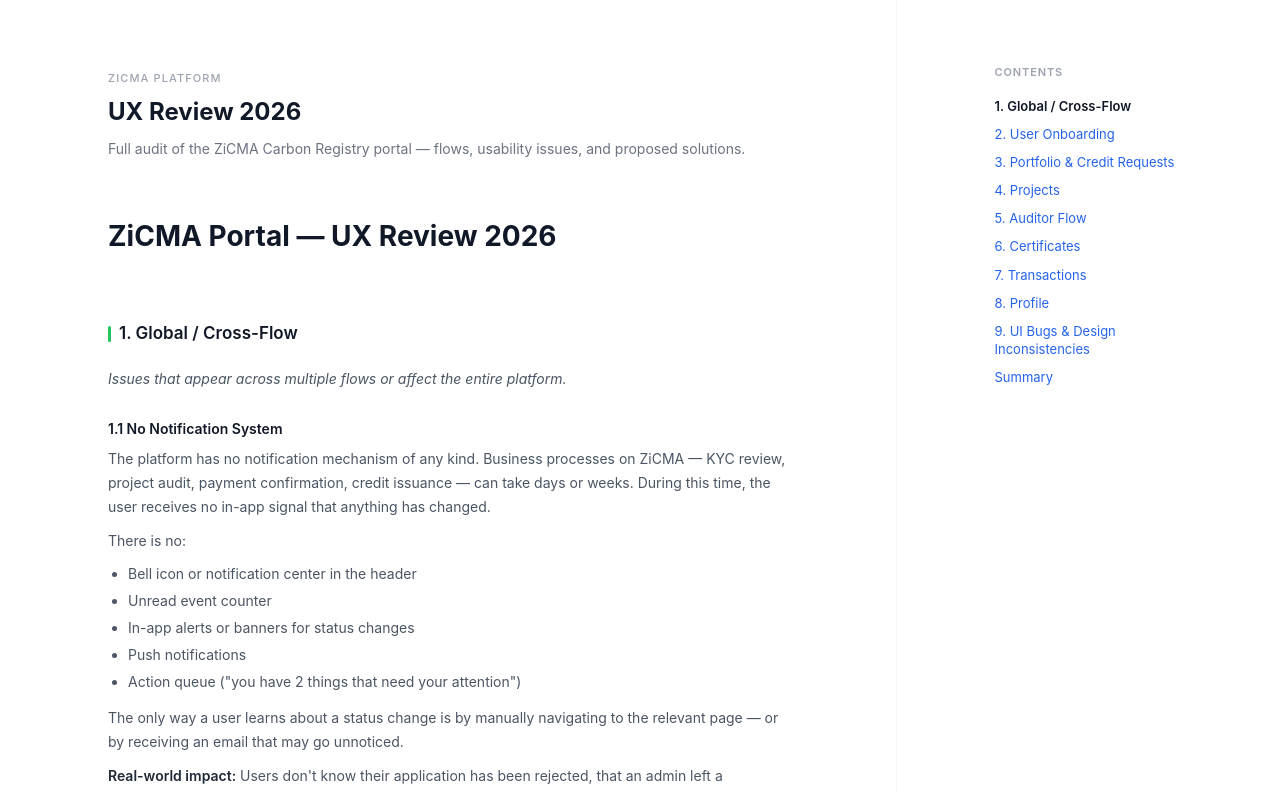
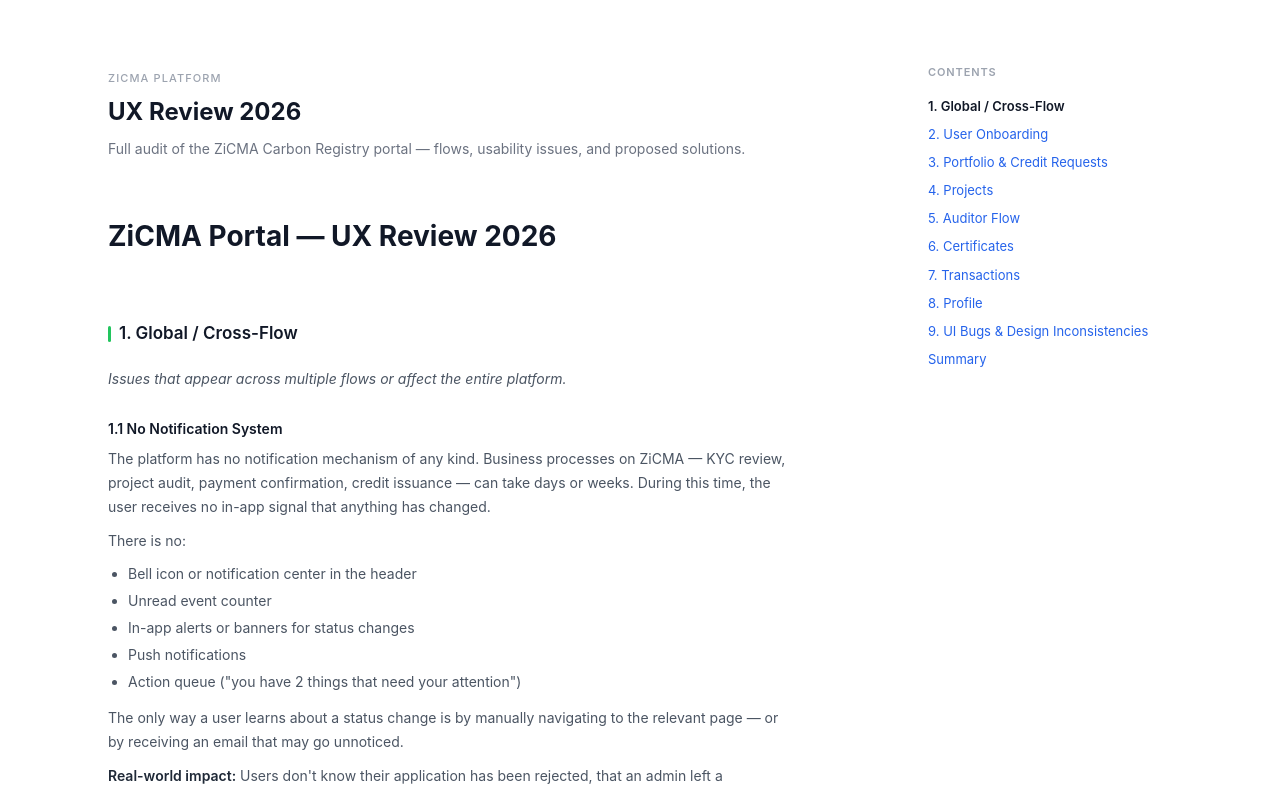
Before and after one commit to lixunoff/CV, a Next.js app: page /platformuxaudit in a window 1280 px wide. Shown: the top 792 px of the page. Built offline with nearby package versions, Linux system fonts and the light colour scheme.

Commit message:
fix: remove border, left-align nav in right column

```diff
--- a/app/platformuxaudit/page.tsx
+++ b/app/platformuxaudit/page.tsx
@@ -199,7 +199,7 @@
   return (
     <div style={{ minHeight: '100vh', backgroundColor: '#fff', display: 'flex' }}>
 
-      {/* Left 70% — content */}
+      {/* Left 70% — content centered */}
       <div style={{ width: '70%', display: 'flex', justifyContent: 'center', padding: '4rem 2rem' }}>
         <div style={{ width: '100%', maxWidth: 680 }}>
           <div style={{ marginBottom: '3.5rem' }}>
@@ -214,9 +214,9 @@
         </div>
       </div>
 
-      {/* Right 30% — sticky nav */}
-      <div style={{ width: '30%', display: 'flex', justifyContent: 'center', borderLeft: '1px solid #f3f4f6' }}>
-        <nav style={{ width: '100%', maxWidth: 220, padding: '4rem 1rem', position: 'sticky', top: 0, height: '100vh', overflowY: 'auto' }}>
+      {/* Right 30% — nav left-aligned */}
+      <div style={{ width: '30%' }}>
+        <nav style={{ padding: '4rem 2rem', position: 'sticky', top: 0, height: '100vh', overflowY: 'auto' }}>
           <p style={{ fontSize: '0.6875rem', fontWeight: 600, color: '#9ca3af', textTransform: 'uppercase', letterSpacing: '0.08em', marginBottom: '0.75rem' }}>Contents</p>
           <ul style={{ listStyle: 'none', padding: 0, margin: 0 }}>
             {toc.map(item => {
```
